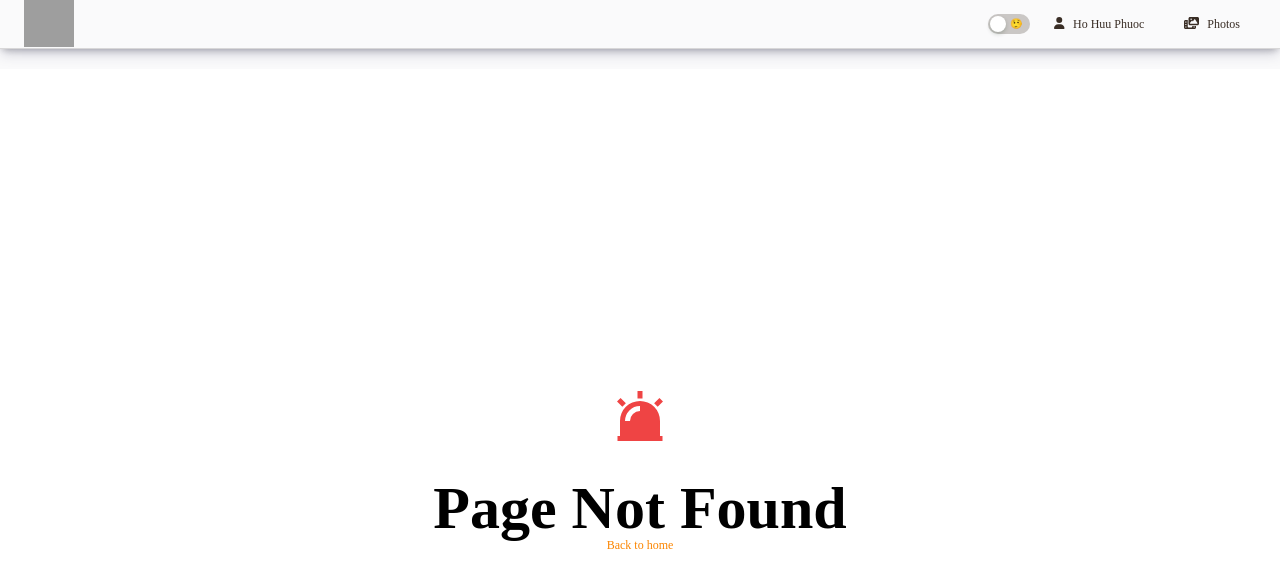
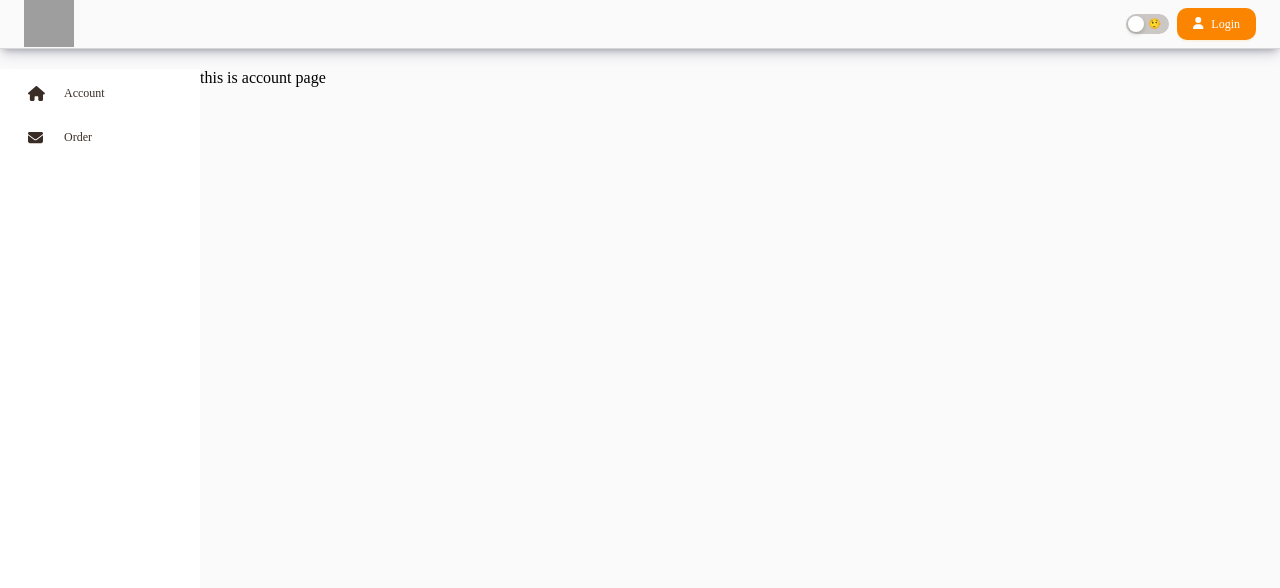
Before and after one commit to phuocAnonydev14/frontend_eProject_sem3, a Next.js app: page /admin/account in a window 1280 px wide. Before the commit this address had no page. Shown: the top 588 px of the page. Built offline with nearby package versions, Linux system fonts and the light colour scheme; grey boxes are pictures that could not be loaded.

Commit message:
:tada: update order feature

```diff
--- /dev/null
+++ b/src/app/admin/account/page.tsx
@@ -0,0 +1,5 @@
+export default function AccountPage() {
+	return <div>
+		this is account page
+	</div>
+}
--- /dev/null
+++ b/src/app/admin/components/MenuContent.tsx
@@ -0,0 +1,82 @@
+import React, {useMemo} from 'react';
+import {Menu} from 'antd';
+import SubMenu from "antd/es/menu/SubMenu";
+import {FontAwesomeIcon} from "@fortawesome/react-fontawesome";
+import {useRouter} from "next/navigation";
+import {faEnvelope, faHouse} from "@fortawesome/free-solid-svg-icons";
+
+
+export enum RoleEnum {
+	USER = "user",
+	ADMIN = "admin",
+	HRM = "hrm",
+	MANAGER = "manager"
+}
+
+const dashBoardNavTree = [
+	{
+		key: 'account',
+		path: `/admin/account`,
+		title: 'Account',
+		icon: faHouse,
+		breadcrumb: false,
+		children: [],
+	},
+	{
+		key: 'order',
+		path: `/mail/inbox`,
+		title: 'Order',
+		icon: faEnvelope,
+		breadcrumb: false,
+		children: []
+	},
+];
+
+const navigationConfig = [...dashBoardNavTree];
+
+
+const MenuContent = () => {
+	const {pathname} = location;
+	const router = useRouter()
+	const renderMenuItems = useMemo(() => (data: any[]) => {
+		return data.map(item => {
+			if (item.children && item.children.length > 0) {
+				return (
+					<SubMenu
+						key={item.key}
+						title={<p style={{fontWeight: 500}}>{item.title}</p>}
+						icon={<div style={{minWidth: 18}}>
+							<FontAwesomeIcon icon={item.icon} style={{fontSize: 15}}/>
+						</div>}
+					>
+						{renderMenuItems([...item.children])}
+					</SubMenu>
+				);
+			}
+
+			return (
+				<Menu.Item
+					onClick={() => router.push(item.path)}
+					key={item.key}
+					icon={<div style={{minWidth: 24}}>
+						<FontAwesomeIcon icon={item.icon} style={{fontSize: 15}}/>
+					</div>}
+				>
+					<span style={{fontWeight: 500}}>{item.title}</span>
+				</Menu.Item>
+			);
+		});
+	}, [pathname])
+
+	return (
+		<Menu
+			style={{height: '100%', borderRight: 0, overflow: "auto"}}
+			defaultSelectedKeys={[pathname.replace("/", "")]}
+			mode={'inline'}
+		>
+			{renderMenuItems([...navigationConfig])}
+		</Menu>
+	);
+};
+
+export default MenuContent
--- /dev/null
+++ b/src/app/admin/layout.tsx
@@ -0,0 +1,19 @@
+'use client'
+
+import {PropsWithChildren} from "react";
+import {Layout} from "antd";
+import MenuContent from "@/app/admin/components/MenuContent";
+
+export default function AdminLayout({children}:PropsWithChildren) {
+	return <div className={"flex"}>
+			<Layout.Sider
+
+				width={200}
+			>
+				<div style={{height:"80dvh"}}>
+				<MenuContent/>
+				</div>
+			</Layout.Sider>
+			{children}
+	</div>
+}
--- a/src/app/auth/components/SignInForm.tsx
+++ b/src/app/auth/components/SignInForm.tsx
@@ -3,12 +3,17 @@
 import {Button, ConfigProvider, Divider, Form, Input, Typography} from "antd";
 import Link from "next/link";
 import AuthFormHeader from "@/app/auth/components/AuthFormHeader";
+import {useAppContext} from "@/app/providers/AppProvider";
+import {useRouter} from "next/navigation";
 
 export const SignInForm = () => {
-
+	const {setAccount} = useAppContext()
+	const router = useRouter()
 
 	const submitBasicAuth = (vals: any) => {
 		console.log(vals)
+		setAccount(true)
+		router.push("/")
 	}
 
 	return <div style={{flex: 1, minWidth: "50%"}}>
--- a/src/app/layouts/AppLayout/Header.tsx
+++ b/src/app/layouts/AppLayout/Header.tsx
@@ -13,20 +13,28 @@ export const Header = () => {
 	const router = useRouter()
 	const {setIsDarkTheme} = useAppContext()
 	const {token} = theme.useToken()
+	const {account} = useAppContext()
 
 	return <div className={`h-12 w-full flex justify-between items-center p-6 ${styles.wrapper}`}
-							style={{background:token.colorBgBase}}
-						>
+							style={{background: token.colorBgBase}}
+	>
 		<div>
 			<img onClick={() => router.push("/")} style={{width: 50, height: 50, cursor: "pointer"}}
 					 src="https://bizweb.dktcdn.net/100/091/193/themes/789472/assets/logo.svg?1701059146562" alt=""/>
 		</div>
 		<div className={"flex gap-2 items-center"}>
 			<Switch onChange={(checked) => setIsDarkTheme(checked)} checkedChildren={"💪"} unCheckedChildren={"🤥"}/>
-			{/*<Button icon={<FontAwesomeIcon icon={faUser} />} type={"primary"} onClick={() => router.push("/auth/sign-in")}>Login</Button>*/}
-			<Button icon={<FontAwesomeIcon icon={faUser}/>} type={"text"} onClick={() => router.push("/profile")}>Ho Huu
-				Phuoc</Button>
-			<Button type={"text"} icon={<FontAwesomeIcon icon={faPhotoFilm}/>} onClick={() => router.push('/order')}>Photos</Button>
+			{!account ?
+				<Button icon={<FontAwesomeIcon icon={faUser}/>} type={"primary"}
+								onClick={() => router.push("/auth/sign-in")}>Login</Button>
+				:
+				<div>
+					<Button icon={<FontAwesomeIcon icon={faUser}/>} type={"text"} onClick={() => router.push("/profile")}>Ho Huu
+						Phuoc</Button>
+					<Button type={"text"} icon={<FontAwesomeIcon icon={faPhotoFilm}/>}
+									onClick={() => router.push('/order')}>Order</Button>
+				</div>
+			}
 		</div>
 	</div>
 }
--- a/src/app/layouts/AppLayout/index.tsx
+++ b/src/app/layouts/AppLayout/index.tsx
@@ -11,12 +11,12 @@ export function AppLayout({children}: PropsWithChildren) {
 	const {token} = theme.useToken()
 	if (pathname.includes("auth")) return <div>{children}</div>
 
-	return <Layout style={{background: token.colorBgBase}}>
+	return <div style={{background: token.colorBgBase}}>
 		<Header />
 		<div style={{background: token.colorBgBase,minHeight:"95dvh"}}>
 			{children}
 		</div>
 		<div>
 		</div>
-	</Layout>
+	</div>
 }
--- a/src/app/providers/AppProvider.tsx
+++ b/src/app/providers/AppProvider.tsx
@@ -12,10 +12,10 @@ export default function AppProvider({children}: PropsWithChildren) {
 	const router = useRouter()
 	const [isDarkTheme, setIsDarkTheme] = useState(false);
 	const {defaultAlgorithm, darkAlgorithm} = theme;
-
+	const [account,setAccount] = useState<any>(null)
 
 	return (
-		<AppContext.Provider value={{setIsDarkTheme: (check: boolean) => setIsDarkTheme(check)}}>
+		<AppContext.Provider value={{setIsDarkTheme: (check: boolean) => setIsDarkTheme(check),account,setAccount}}>
 			<ConfigProvider
 				theme={{
 					token: {
```
